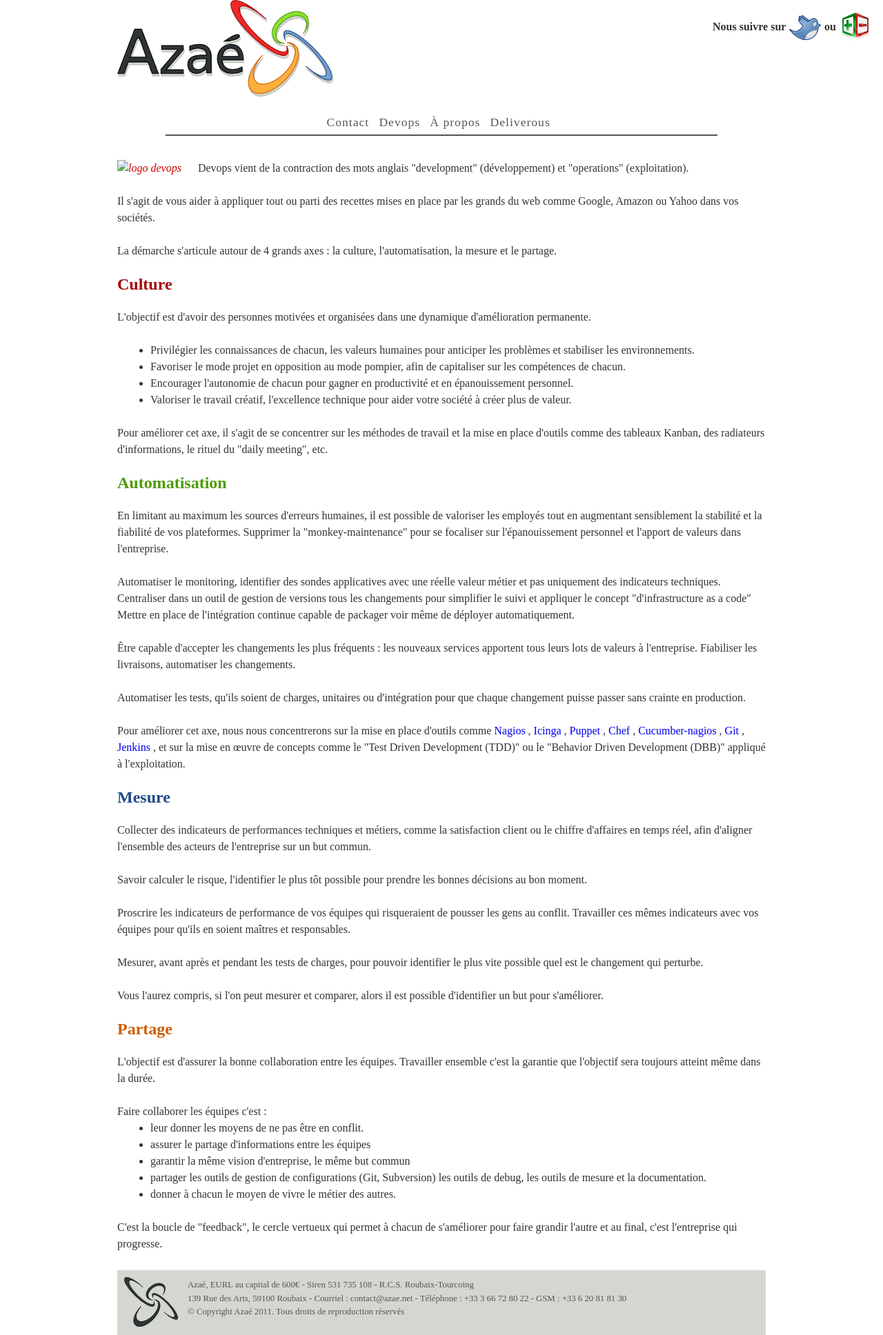
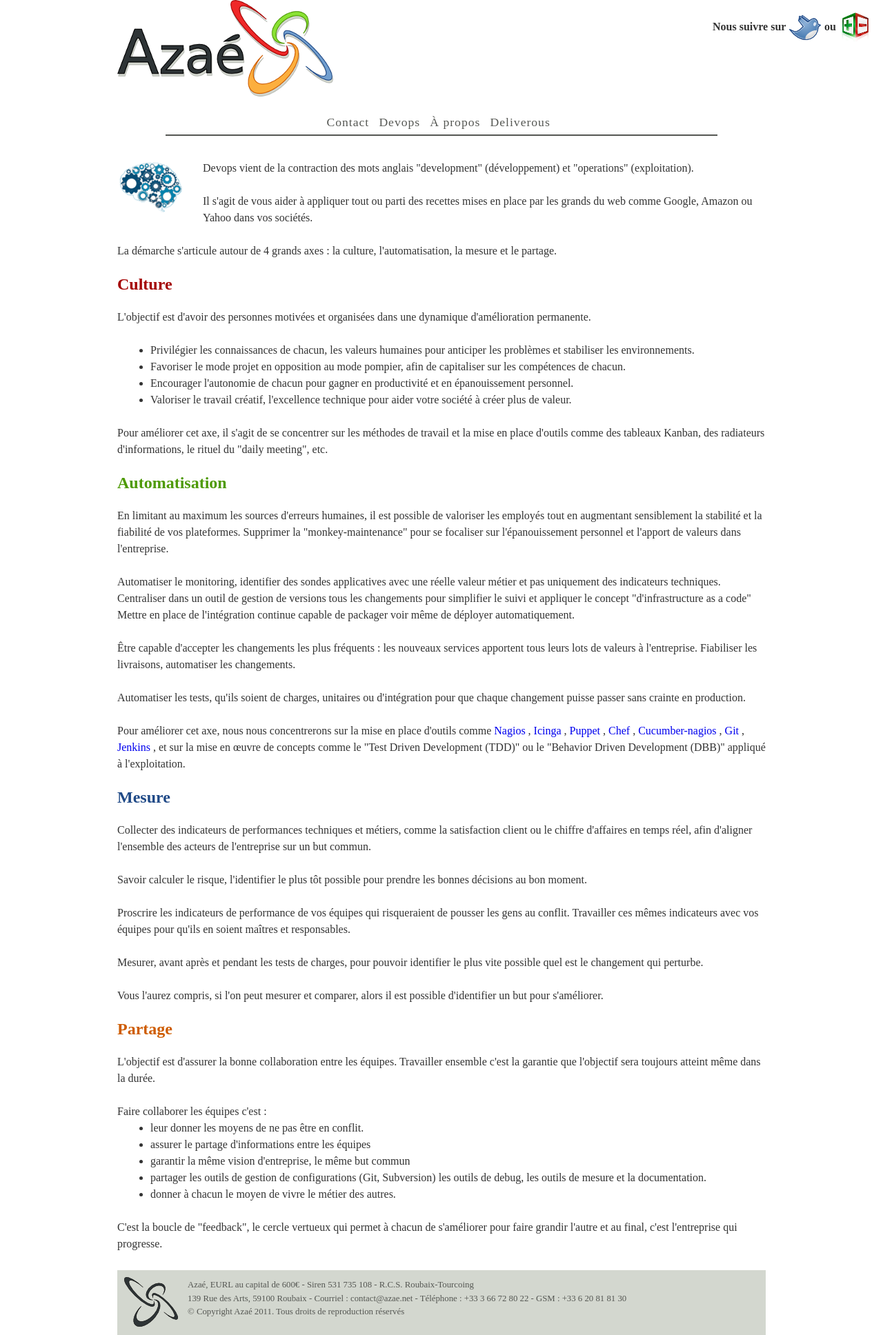
Before and after one commit to coachBZH/azae.net, a Jekyll site: the page built from devops.html, in a window 1280 px wide. Shown: the whole page at 69% size. Built offline with Jekyll 4.4.1, drawn with Linux system fonts in a browser that asks for light colours.

Commit message:
images devops

```diff
--- a/devops.html
+++ b/devops.html
@@ -4,7 +4,7 @@ title: Devops
 permalink: /devops/
 ---
 
-<img alt='logo devops' class='left' src='devops.png'>
+<img alt='logo devops' class='left' src='/img/devops.png'>
 <p>Devops vient de la contraction des mots anglais "development" (développement) et "operations" (exploitation).</p>
 <p>Il s'agit de vous aider à appliquer tout ou parti des recettes mises en place par les grands du web comme Google, Amazon ou Yahoo dans vos sociétés.</p>
 <p>La démarche s'articule autour de 4 grands axes : la culture, l'automatisation, la mesure et le partage.</p>
```
